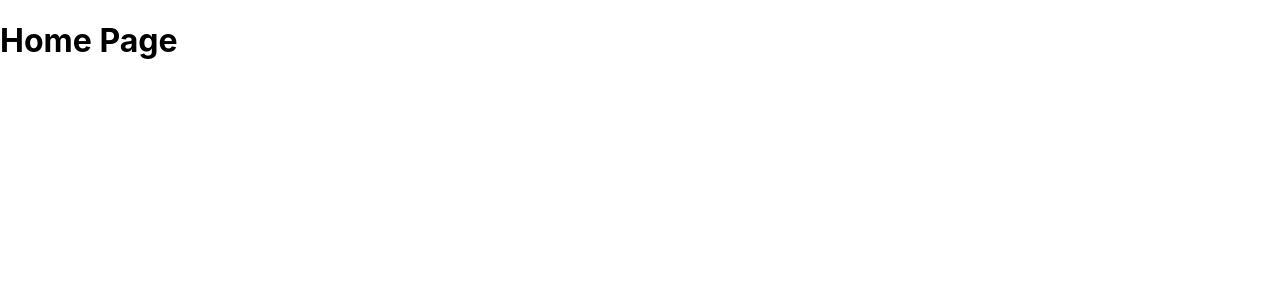
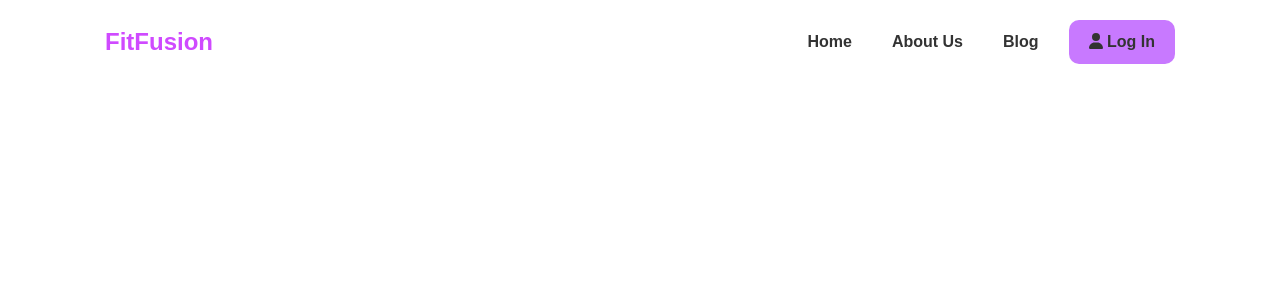
Before and after one commit to NabeelSohail-30/FitFusion-Website-ReactJs, a React (Create React App) app: page / in a window 1280 px wide. Shown: the top 300 px of the page. Built offline with nearby package versions, Linux system fonts and the light colour scheme.

Commit message:
added navbar comp

```diff
--- a/src/Pages/HomePage.jsx
+++ b/src/Pages/HomePage.jsx
@@ -1,9 +1,10 @@
 import React from "react";
+import NavBar from "../Components/NavBar";
 
 const HomePage = () => {
   return (
     <>
-      <h1>Home Page</h1>
+      <NavBar />
     </>
   );
 };
```
